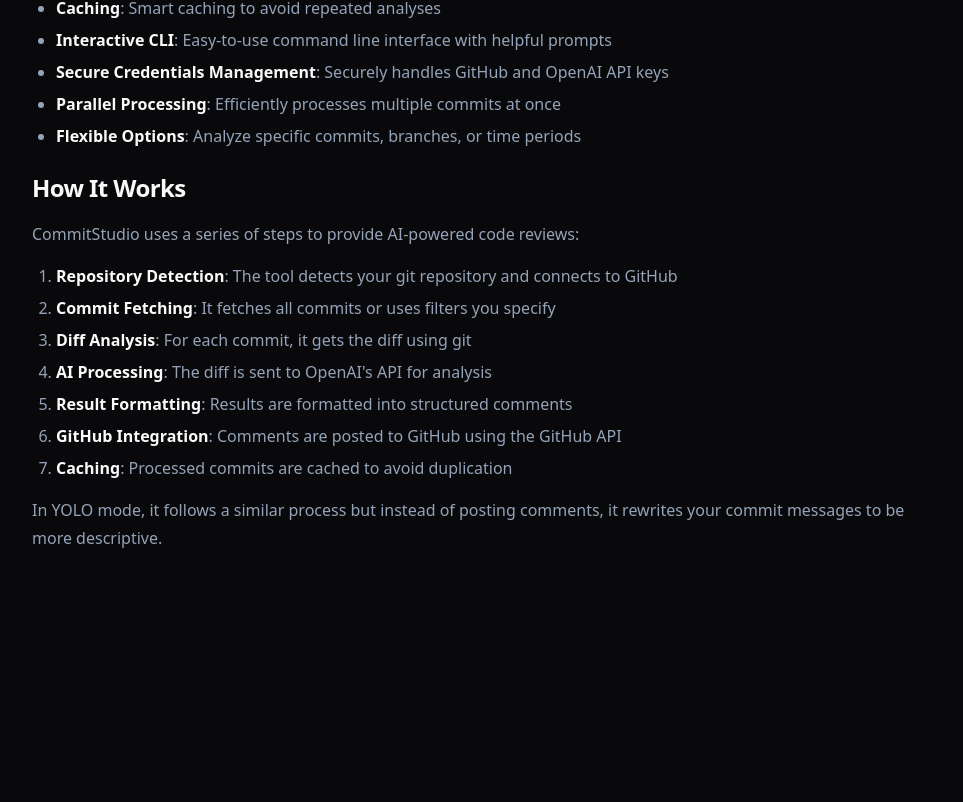
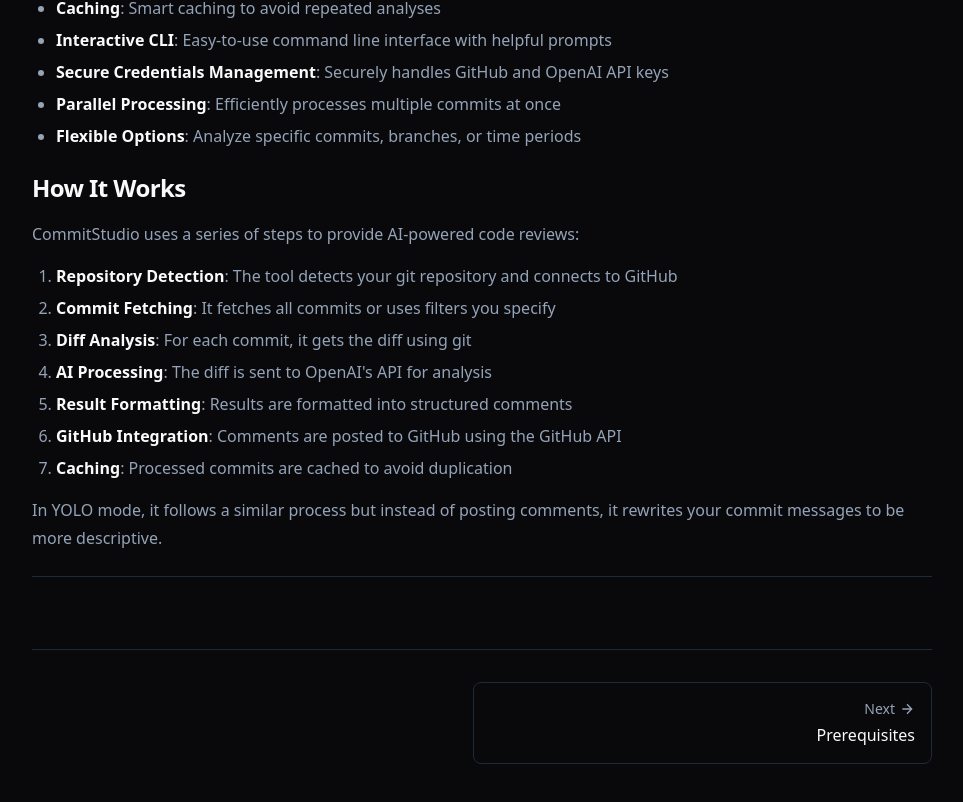
Before and after one commit to itwasmyidea/commitstud.io, a Next.js app: page /docs in a window 1280 px wide. Shown: the part 878-1680 px from the top of the page, without its empty margins (308-1271 px from the left). Before the commit the page ends 1470 px from the top, so only its background shows below. Built offline with nearby package versions, Linux system fonts and the light colour scheme.

Commit message:
Fix navigation by adding prev/next buttons to docs pages

```diff
--- a/app/docs/configuration-options/page.tsx
+++ b/app/docs/configuration-options/page.tsx
@@ -492,8 +492,8 @@ commitstudio config --max-tokens 4000`}
             { href: "/docs/cache-management", label: "Cache Management" },
           ]}
         />
-
-         </div>
+        <DocPrevNext prev={prev} next={next} />
+      </div>
     </div>
   )
 }
--- a/app/docs/page.tsx
+++ b/app/docs/page.tsx
@@ -85,6 +85,10 @@ export default function DocsPage() {
         </DocParagraph>
       </DocSection>
 
+
+      <div className="mt-12 pt-6 border-t border-border">
+        <DocPrevNext prev={prev} next={next} />
       </div>
+</div>
   )
 }
--- a/app/docs/standard-mode/page.tsx
+++ b/app/docs/standard-mode/page.tsx
@@ -105,7 +105,8 @@ export default function StandardModePage() {
             { href: "/docs/filtering-commits", label: "Filtering Commits" },
           ]}
         />
-         </div>
+        <DocPrevNext prev={prev} next={next} />
+      </div>
     </div>
   )
 }
--- a/app/docs/yolo-mode/page.tsx
+++ b/app/docs/yolo-mode/page.tsx
@@ -127,7 +127,8 @@ export default function YoloModePage() {
             { href: "/docs/git-operation-errors", label: "Git Operation Errors" },
           ]}
         />
-         </div>
+        <DocPrevNext prev={prev} next={next} />
+      </div>
     </div>
   )
 }
```
